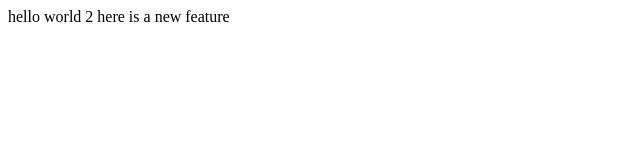
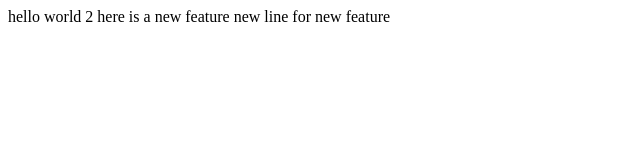
Before and after one commit to tonyz3t/lecture1, a plain HTML site: page index.html in a window 1280 px wide. Shown: the whole page, without its empty margins (0-640 px from the left). Drawn offline with Linux system fonts and the light colour scheme.

Commit message:
new feature

```diff
--- a/index.html
+++ b/index.html
@@ -6,5 +6,6 @@
     <body>
         hello world 2
         here is a new feature
+        new line for new feature
     </body>
 </html>
```
